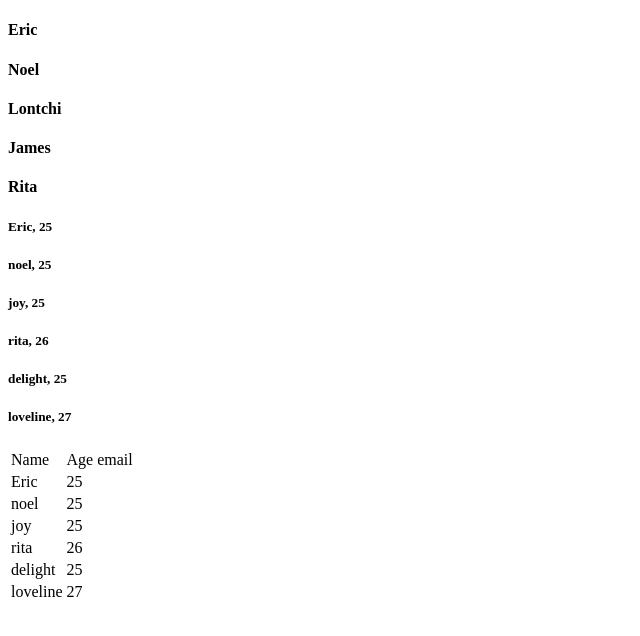
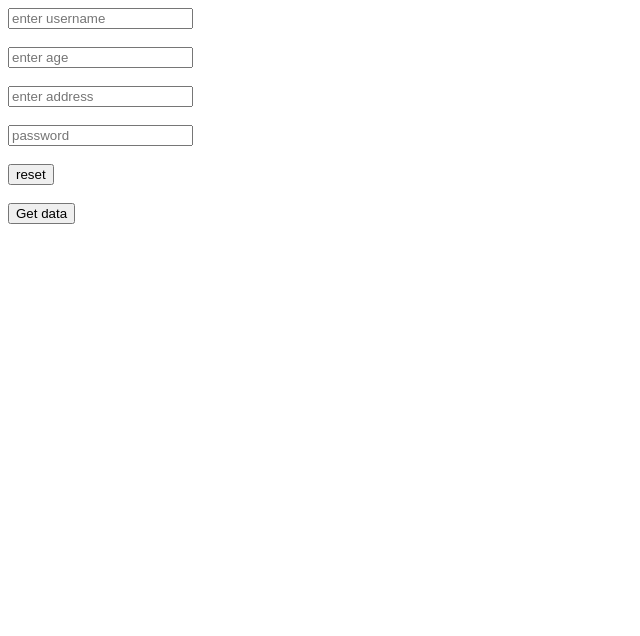
Before and after one commit to yunweneric/angular10tutor, an Angular app: page / in a window 1280 px wide. Shown: the top 636 px of the page, without its empty margins (0-640 px from the left). Built offline with nearby package versions, Linux system fonts and the light colour scheme.

Commit message:
simple form getting all data from simple form

```diff
--- a/package.json
+++ b/package.json
@@ -19,6 +19,7 @@
     "@angular/platform-browser": "~10.1.0",
     "@angular/platform-browser-dynamic": "~10.1.0",
     "@angular/router": "~10.1.0",
+    "bootstrap": "^4.5.2",
     "rxjs": "~6.6.0",
     "tslib": "^2.0.0",
     "zone.js": "~0.10.2"
--- a/src/app/app.component.html
+++ b/src/app/app.component.html
@@ -100,7 +100,7 @@
 </span> -->
 <!----------------------------------------------------------------------------------------------------------------------------------------->
 <!-- Loops -->
-<h4 *ngFor="let item of mylist">
+<!-- <h4 *ngFor="let item of mylist">
     {{item}}
 </h4>
 <h5 *ngFor="let item of arr">
@@ -118,5 +118,17 @@
     </tr>
 
 
-</table>
+</table> -->
+<form #simpleForm = "ngForm" (ngSubmit) = "getvalues(simpleForm.value)">
+    <input type="text" ngModel name="user" id=""  placeholder="enter username"><br><br>
+    <input type="age" ngModel name="age" id="" placeholder="enter age "><br><br>
+    <input type="text" ngModel name="address" id="" placeholder="enter address "><br><br>
+    <input type="password" name="password" id="" placeholder="password"><br><br>
+    <input type="reset" value="reset"><br><br>
+    <button>Get data</button>
+</form>
+
+
+
+
 <router-outlet></router-outlet>
--- a/src/app/app.component.ts
+++ b/src/app/app.component.ts
@@ -26,30 +26,35 @@ export class AppComponent {
 
 
   }
-  dis = false;
-  show = "blue";
+  // dis = false;
+  // show = "blue";
 
-  mylist = [
-    "Eric", "Noel", "Lontchi", "James", "Rita"
-  ]
-  arr = [
-    {
-      name: "Eric", age: 25,
-    },
-    {
-      name: "noel", age: 25,
-    },
-    {
-      name: "joy", age: 25,
-    },
-     {
-      name: "rita", age: 26,
-    },
-    {
-      name: "delight", age: 25,
-    },
-    {
-      name: "loveline", age: 27,
-    },
-  ]
+  // mylist = [
+  //   "Eric", "Noel", "Lontchi", "James", "Rita"
+  // ]
+  // arr = [
+  //   {
+  //     name: "Eric", age: 25,
+  //   },
+  //   {
+  //     name: "noel", age: 25,
+  //   },
+  //   {
+  //     name: "joy", age: 25,
+  //   },
+  //   {
+  //     name: "rita", age: 26,
+  //   },
+  //   {
+  //     name: "delight", age: 25,
+  //   },
+  //   {
+  //     name: "loveline", age: 27,
+  //   },
+  // ]
+
+  getvalues = (val) =>{
+    console.log(val);
+
+  }
 }
--- a/src/app/app.module.ts
+++ b/src/app/app.module.ts
@@ -4,6 +4,7 @@ import { NgModule } from '@angular/core';
 import { AppRoutingModule } from './app-routing.module';
 import { AppComponent } from './app.component';
 import { UsersModule } from './users/users.module'
+import { FormsModule } from '@angular/forms';
 
 @NgModule({
   declarations: [
@@ -13,6 +14,7 @@ import { UsersModule } from './users/users.module'
     BrowserModule,
     AppRoutingModule,
     UsersModule,
+    FormsModule
 
   ],
   providers: [],
```
Also changed, not shown: 1 other file (tests, documents, lock files or other folders).
